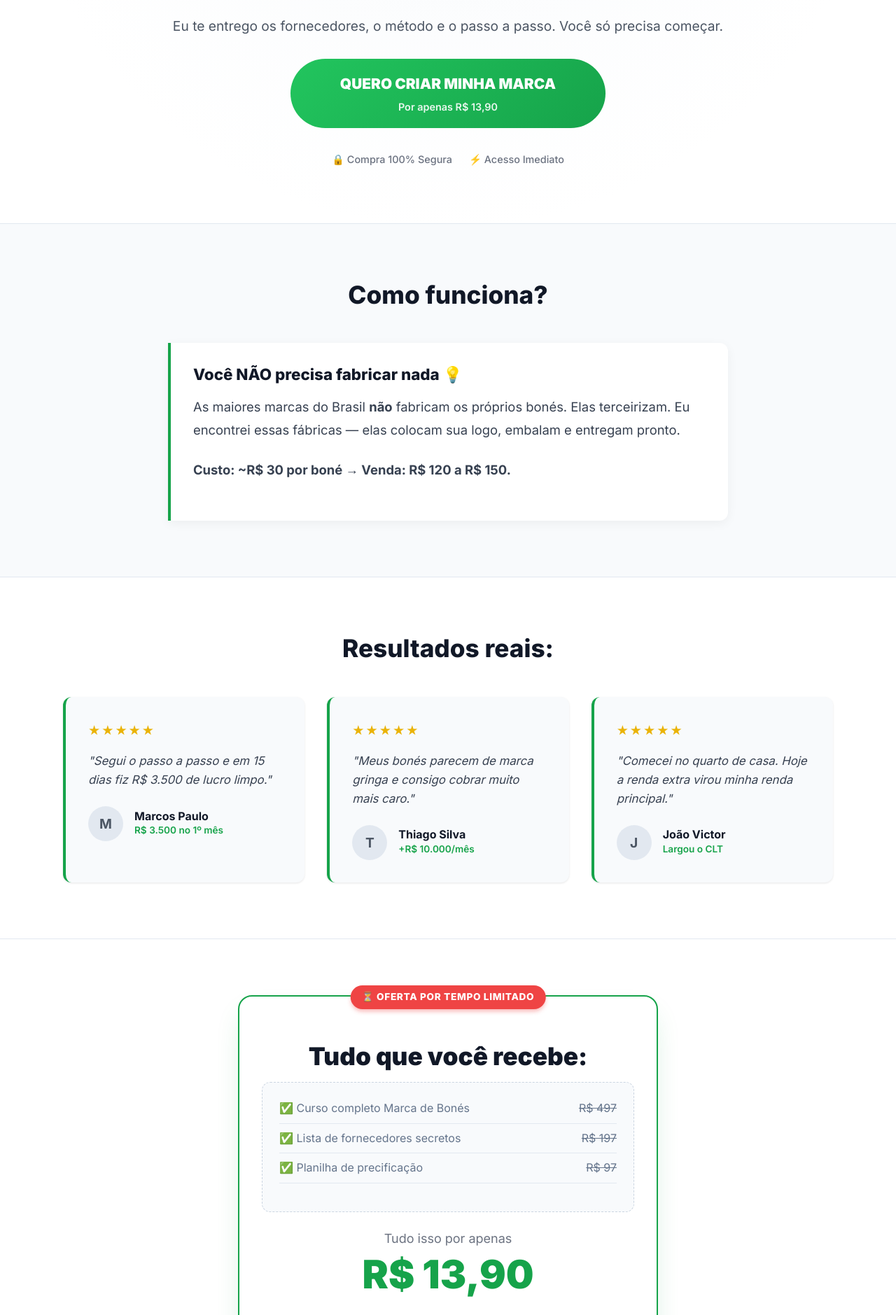
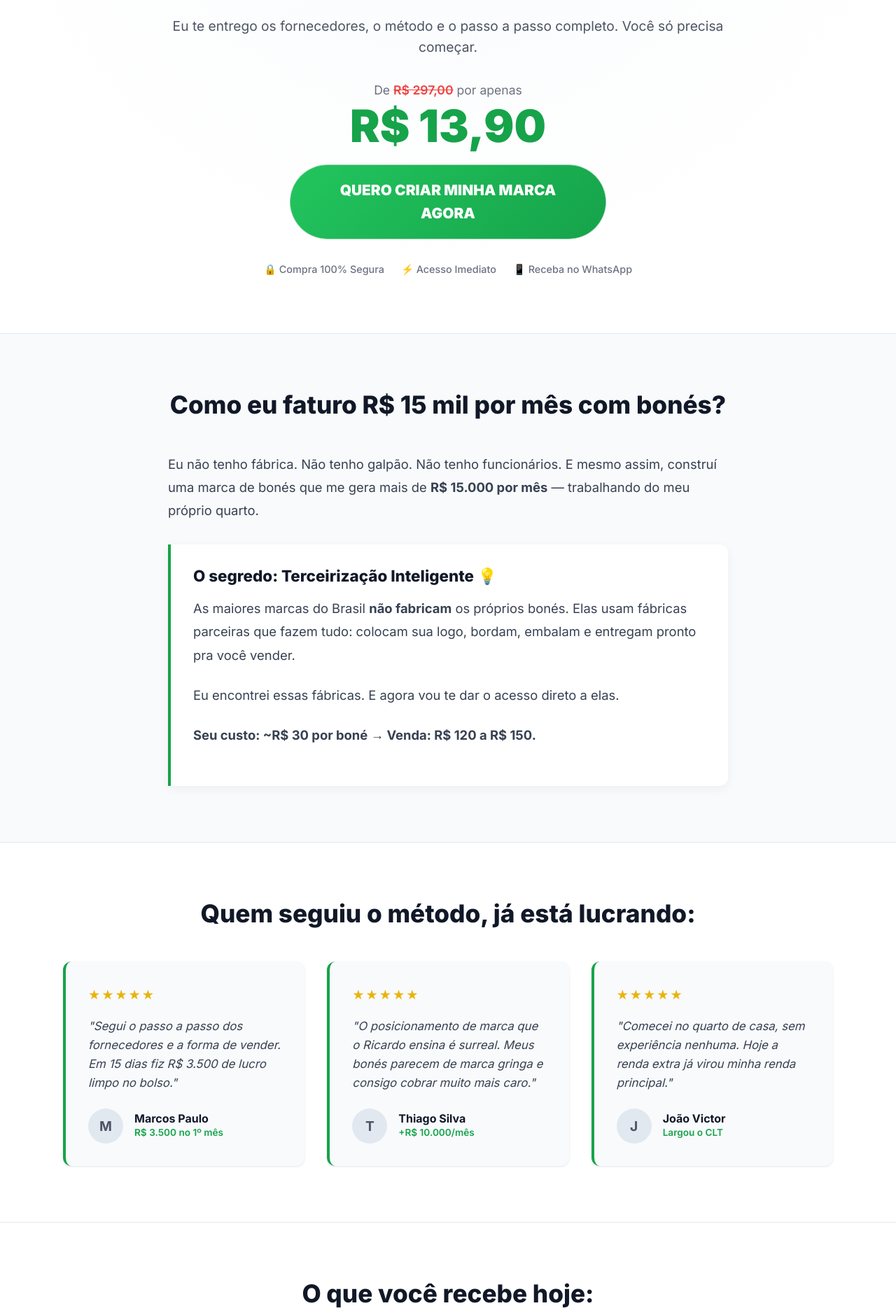
Before and after one commit to marlin-stenio-lima/digital, a Next.js app: page / in a window 1280 px wide. Shown: the part 294-2173 px from the top of the page at 70% size. Built offline with nearby package versions, Linux system fonts and the light colour scheme; no server answers.

Commit message:
LP com modelo AIDA e preco grande no hero

```diff
--- a/src/app/fabrica-de-bones/page.module.css
+++ b/src/app/fabrica-de-bones/page.module.css
@@ -54,7 +54,36 @@
   margin-bottom: 2rem;
   font-weight: 400;
 }
+.heroPriceTag {
+  text-align: center;
+  margin-bottom: 1.5rem;
+}
 
+.heroPriceFrom {
+  display: block;
+  font-size: 1.1rem;
+  color: #6b7280;
+  margin-bottom: 0.3rem;
+}
+
+.heroPriceFrom del {
+  color: #ef4444;
+  font-weight: 600;
+}
+
+.heroPriceBig {
+  display: block;
+  font-size: 4rem;
+  font-weight: 900;
+  color: #16a34a;
+  line-height: 1;
+}
+
+@media (max-width: 768px) {
+  .heroPriceBig {
+    font-size: 3.2rem;
+  }
+}
 
 
 /* CTA BUTTONS */
--- a/src/app/page.tsx
+++ b/src/app/page.tsx
@@ -14,7 +14,7 @@ export default function FabricaDeBonesLP() {
       <FacebookPixel />
 
       <main className={styles.container}>
-        {/* HERO */}
+        {/* ===== A — ATENÇÃO ===== */}
         <section className={styles.hero}>
           <div className={styles.heroContent}>
             <div className={styles.badge}>MÉTODO TESTADO POR +500 ALUNOS</div>
@@ -22,44 +22,52 @@ export default function FabricaDeBonesLP() {
               Crie sua marca de bonés premium e fature <span className={styles.highlight}>R$ 15.000/mês</span> — sem fábrica, sem experiência.
             </h1>
             <p className={styles.subheadline}>
-              Eu te entrego os fornecedores, o método e o passo a passo. Você só precisa começar.
+              Eu te entrego os fornecedores, o método e o passo a passo completo. Você só precisa começar.
             </p>
 
+            <div className={styles.heroPriceTag}>
+              <span className={styles.heroPriceFrom}>De <del>R$ 297,00</del> por apenas</span>
+              <span className={styles.heroPriceBig}>R$ 13,90</span>
+            </div>
+
             <Link href="/fabrica-de-bones/checkout" className={styles.ctaButtonPulse}>
-              QUERO CRIAR MINHA MARCA
-              <span className={styles.ctaSub}>Por apenas R$ 13,90</span>
+              QUERO CRIAR MINHA MARCA AGORA
             </Link>
 
             <div className={styles.trustIndicators}>
               <span>🔒 Compra 100% Segura</span>
               <span>⚡ Acesso Imediato</span>
+              <span>📱 Receba no WhatsApp</span>
             </div>
           </div>
         </section>
 
-        {/* COMO FUNCIONA - Simples e direto */}
+        {/* ===== I — INTERESSE ===== */}
         <section className={styles.storySection}>
           <div className={styles.storyContainer}>
-            <h2 className={styles.sectionTitle}>Como funciona?</h2>
+            <h2 className={styles.sectionTitle}>Como eu faturo R$ 15 mil por mês com bonés?</h2>
             <div className={styles.storyText}>
+              <p>Eu não tenho fábrica. Não tenho galpão. Não tenho funcionários. E mesmo assim, construí uma marca de bonés que me gera mais de <strong>R$ 15.000 por mês</strong> — trabalhando do meu próprio quarto.</p>
+
               <div className={styles.highlightBox}>
-                <h3>Você NÃO precisa fabricar nada 💡</h3>
-                <p>As maiores marcas do Brasil <strong>não</strong> fabricam os próprios bonés. Elas terceirizam. Eu encontrei essas fábricas — elas colocam sua logo, embalam e entregam pronto.</p>
-                <p><strong>Custo: ~R$ 30 por boné → Venda: R$ 120 a R$ 150.</strong></p>
+                <h3>O segredo: Terceirização Inteligente 💡</h3>
+                <p>As maiores marcas do Brasil <strong>não fabricam</strong> os próprios bonés. Elas usam fábricas parceiras que fazem tudo: colocam sua logo, bordam, embalam e entregam pronto pra você vender.</p>
+                <p>Eu encontrei essas fábricas. E agora vou te dar o acesso direto a elas.</p>
+                <p><strong>Seu custo: ~R$ 30 por boné → Venda: R$ 120 a R$ 150.</strong></p>
               </div>
             </div>
           </div>
         </section>
 
-        {/* DEPOIMENTOS - Mais curtos */}
+        {/* ===== D — DESEJO (Prova Social) ===== */}
         <section className={styles.socialProof}>
-          <h2 className={styles.sectionTitle}>Resultados reais:</h2>
+          <h2 className={styles.sectionTitle}>Quem seguiu o método, já está lucrando:</h2>
           <div className={styles.testimonialsGrid}>
 
             <div className={styles.testimonialCard}>
               <div className={styles.stars}>★★★★★</div>
               <p className={styles.testimonialText}>
-                &quot;Segui o passo a passo e em 15 dias fiz R$ 3.500 de lucro limpo.&quot;
+                &quot;Segui o passo a passo dos fornecedores e a forma de vender. Em 15 dias fiz R$ 3.500 de lucro limpo no bolso.&quot;
               </p>
               <div className={styles.testimonialAuthor}>
                 <div className={styles.authorAvatar}>M</div>
@@ -73,7 +81,7 @@ export default function FabricaDeBonesLP() {
             <div className={styles.testimonialCard}>
               <div className={styles.stars}>★★★★★</div>
               <p className={styles.testimonialText}>
-                &quot;Meus bonés parecem de marca gringa e consigo cobrar muito mais caro.&quot;
+                &quot;O posicionamento de marca que o Ricardo ensina é surreal. Meus bonés parecem de marca gringa e consigo cobrar muito mais caro.&quot;
               </p>
               <div className={styles.testimonialAuthor}>
                 <div className={styles.authorAvatar}>T</div>
@@ -87,7 +95,7 @@ export default function FabricaDeBonesLP() {
             <div className={styles.testimonialCard}>
               <div className={styles.stars}>★★★★★</div>
               <p className={styles.testimonialText}>
-                &quot;Comecei no quarto de casa. Hoje a renda extra virou minha renda principal.&quot;
+                &quot;Comecei no quarto de casa, sem experiência nenhuma. Hoje a renda extra já virou minha renda principal.&quot;
               </p>
               <div className={styles.testimonialAuthor}>
                 <div className={styles.authorAvatar}>J</div>
@@ -101,18 +109,31 @@ export default function FabricaDeBonesLP() {
           </div>
         </section>
 
-        {/* OFERTA FINAL - Direto ao ponto */}
+        {/* ===== D — DESEJO (O que você recebe) ===== */}
+        <section className={styles.offerSection}>
+          <div className={styles.offerContainer}>
+            <h2 className={styles.sectionTitle}>O que você recebe hoje:</h2>
+            <div className={styles.priceAnchoring}>
+              <ul className={styles.anchorList}>
+                <li><span>✅ Curso completo Marca de Bonés</span> <del>R$ 497</del></li>
+                <li><span>✅ Lista de fornecedores exclusivos</span> <del>R$ 197</del></li>
+                <li><span>✅ Planilha de precificação e lucro</span> <del>R$ 97</del></li>
+              </ul>
+              <div className={styles.totalAnchor}>
+                Total: <del>R$ 791,00</del>
+              </div>
+            </div>
+          </div>
+        </section>
+
+        {/* ===== A — AÇÃO ===== */}
         <section className={styles.finalCta}>
           <div className={styles.finalBox}>
             <div className={styles.urgentBadge}>⏳ OFERTA POR TEMPO LIMITADO</div>
-            <h2>Tudo que você recebe:</h2>
+            <h2>Comece sua marca hoje</h2>
 
-            <div className={styles.priceAnchoring}>
-              <ul className={styles.anchorList}>
-                <li><span>✅ Curso completo Marca de Bonés</span> <del>R$ 497</del></li>
-                <li><span>✅ Lista de fornecedores secretos</span> <del>R$ 197</del></li>
-                <li><span>✅ Planilha de precificação</span> <del>R$ 97</del></li>
-              </ul>
+            <div className={styles.scarcityText}>
+              <p>🚨 <strong>Atenção:</strong> Para manter a qualidade do suporte e dos fornecedores parceiros, o número de vagas é limitado. Quando acabar, o preço volta para R$ 297.</p>
             </div>
 
             <div className={styles.priceTag}>
```
